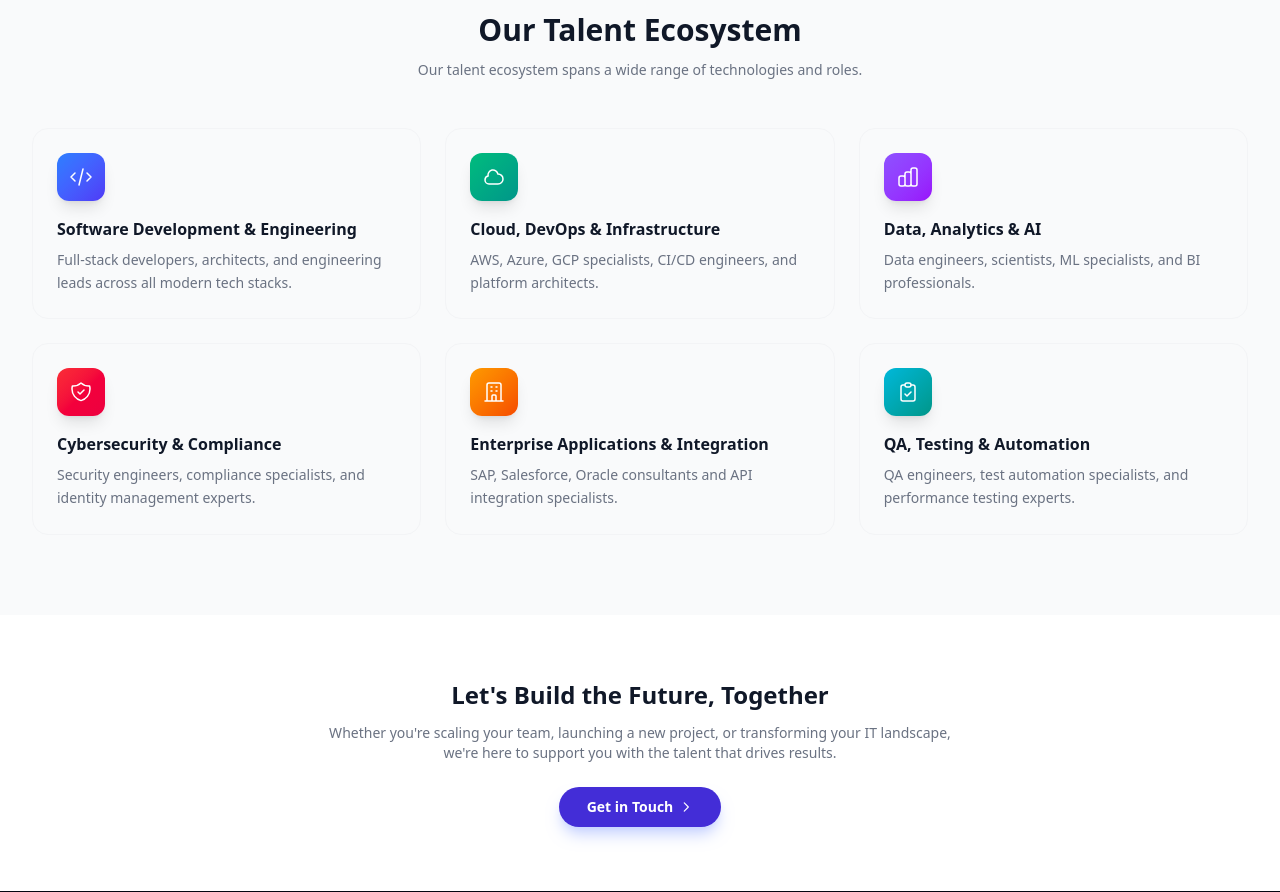
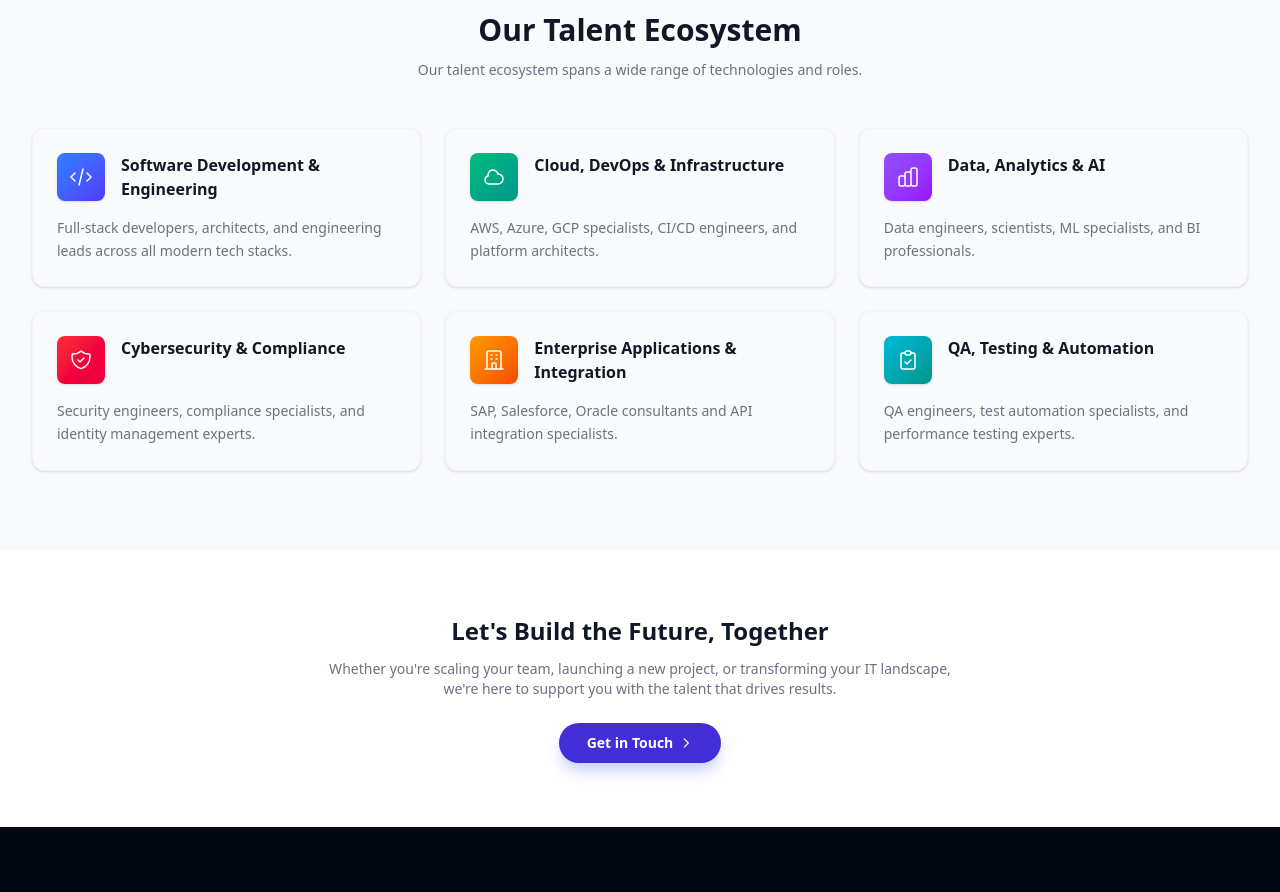
Before and after one commit to Narayandwivedi/biranu, a React (Vite) app in the folder frontend/: page /services in a window 1280 px wide. Shown: the part 1301-2193 px from the top of the page. Built offline with nearby package versions, Linux system fonts and the light colour scheme.

Commit message:
added contact details

```diff
--- a/frontend/src/pages/Services.jsx
+++ b/frontend/src/pages/Services.jsx
@@ -195,14 +195,18 @@ const Services = () => {
               Our talent ecosystem spans a wide range of technologies and roles.
             </p>
           </div>
-          <div className="grid grid-cols-1 sm:grid-cols-2 lg:grid-cols-3 gap-4 sm:gap-6">
+          <div className="grid grid-cols-1 sm:grid-cols-2 lg:grid-cols-3 gap-3 sm:gap-6">
             {expertise.map((e) => (
-              <div key={e.title} className="bg-gray-50 rounded-2xl border border-gray-100 p-5 sm:p-6 hover:shadow-lg hover:-translate-y-1 transition-all duration-300">
-                <div className={`inline-flex items-center justify-center w-10 h-10 sm:w-12 sm:h-12 rounded-xl bg-gradient-to-br ${e.color} text-white mb-3 sm:mb-4 shadow-lg`}>
-                  {e.icon}
+              <div key={e.title} className="bg-gray-50 rounded-xl border border-gray-100 p-3 sm:p-6 shadow-sm hover:shadow-md transition-all duration-300">
+                <div className="flex items-start gap-2 sm:gap-4">
+                  <div className={`shrink-0 w-7 h-7 sm:w-12 sm:h-12 rounded-lg bg-gradient-to-br ${e.color} text-white flex items-center justify-center shadow-sm`}>
+                    {e.icon}
+                  </div>
+                  <div className="flex-1 min-w-0">
+                    <h3 className="text-[10px] sm:text-base font-bold text-gray-900">{e.title}</h3>
+                  </div>
                 </div>
-                <h3 className="text-sm sm:text-base font-bold text-gray-900 mb-1.5 sm:mb-2">{e.title}</h3>
-                <p className="text-gray-500 text-[11px] sm:text-sm leading-relaxed">{e.desc}</p>
+                <p className="text-gray-500 text-[10px] sm:text-sm leading-relaxed mt-2 sm:mt-4">{e.desc}</p>
               </div>
             ))}
           </div>
```
